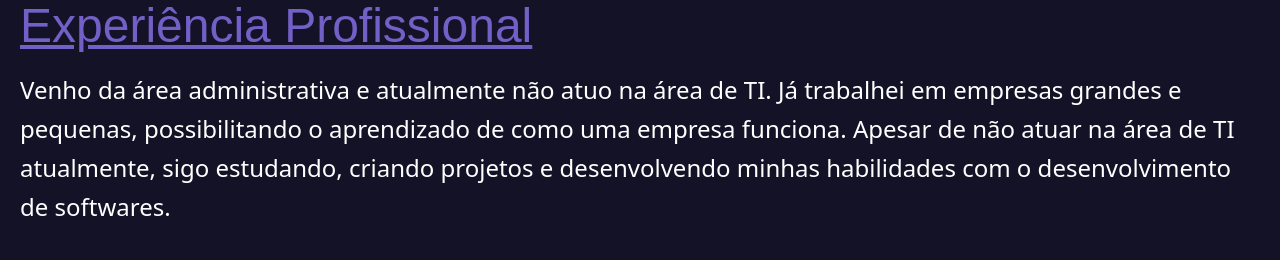
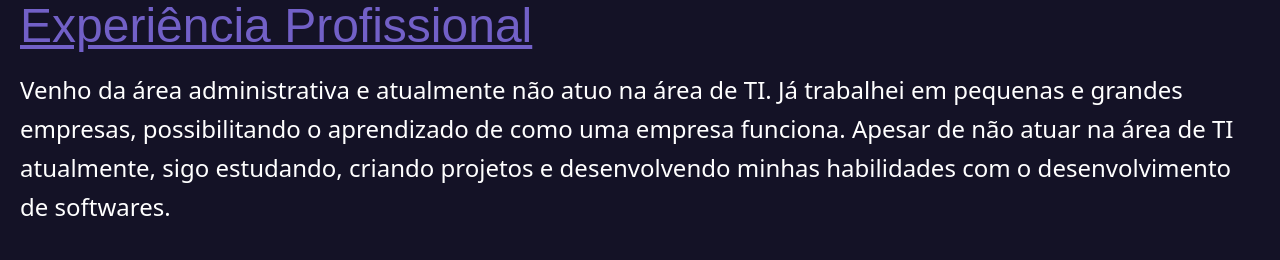
Before and after one commit to AllanLandin/Portfolio, a Next.js app: page / in a window 1280 px wide. Shown: the part 1238-1498 px from the top of the page. Built offline with nearby package versions, Linux system fonts and the light colour scheme; no server answers.

Commit message:
Update About.js
change text

```diff
--- a/app/components/About.js
+++ b/app/components/About.js
@@ -38,7 +38,7 @@ export default function About() {
           </p>
           <p>
             Venho da área administrativa e atualmente não atuo na área de TI. Já
-            trabalhei em empresas grandes e pequenas, possibilitando o
+            trabalhei em pequenas e grandes empresas, possibilitando o
             aprendizado de como uma empresa funciona. Apesar de não atuar na
             área de TI atualmente, sigo estudando, criando projetos e
             desenvolvendo minhas habilidades com o desenvolvimento de softwares.
```
